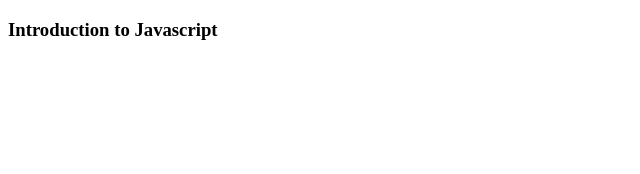
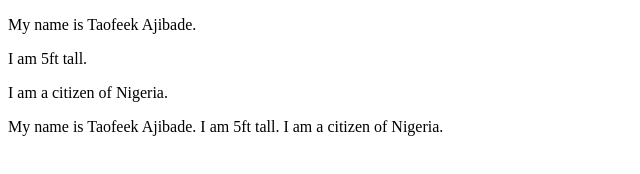
Before and after one commit to cleargoaldigital/zuri_javascript, a plain HTML site: page index.html in a window 1280 px wide. Shown: the whole page, without its empty margins (0-640 px from the left). Drawn offline with Linux system fonts and the light colour scheme.

Commit message:
edited code

```diff
--- a/index.html
+++ b/index.html
@@ -8,12 +8,12 @@
 </head>
 <body>
 
-   <h3>Introduction to Javascript</h3>
+   <!-- <h3>Introduction to Javascript</h3> -->
 
-   <div class="name"></div>
-   <div class="height"></div>
-   <div class="country"></div>
+   <p class="name"></p>
+   <p class="height"></p>
+   <p class="country"></p>
 
-   <script src="name.js"></script>
+   <script src="intro.js"></script>
 </body>
 </html>
```
